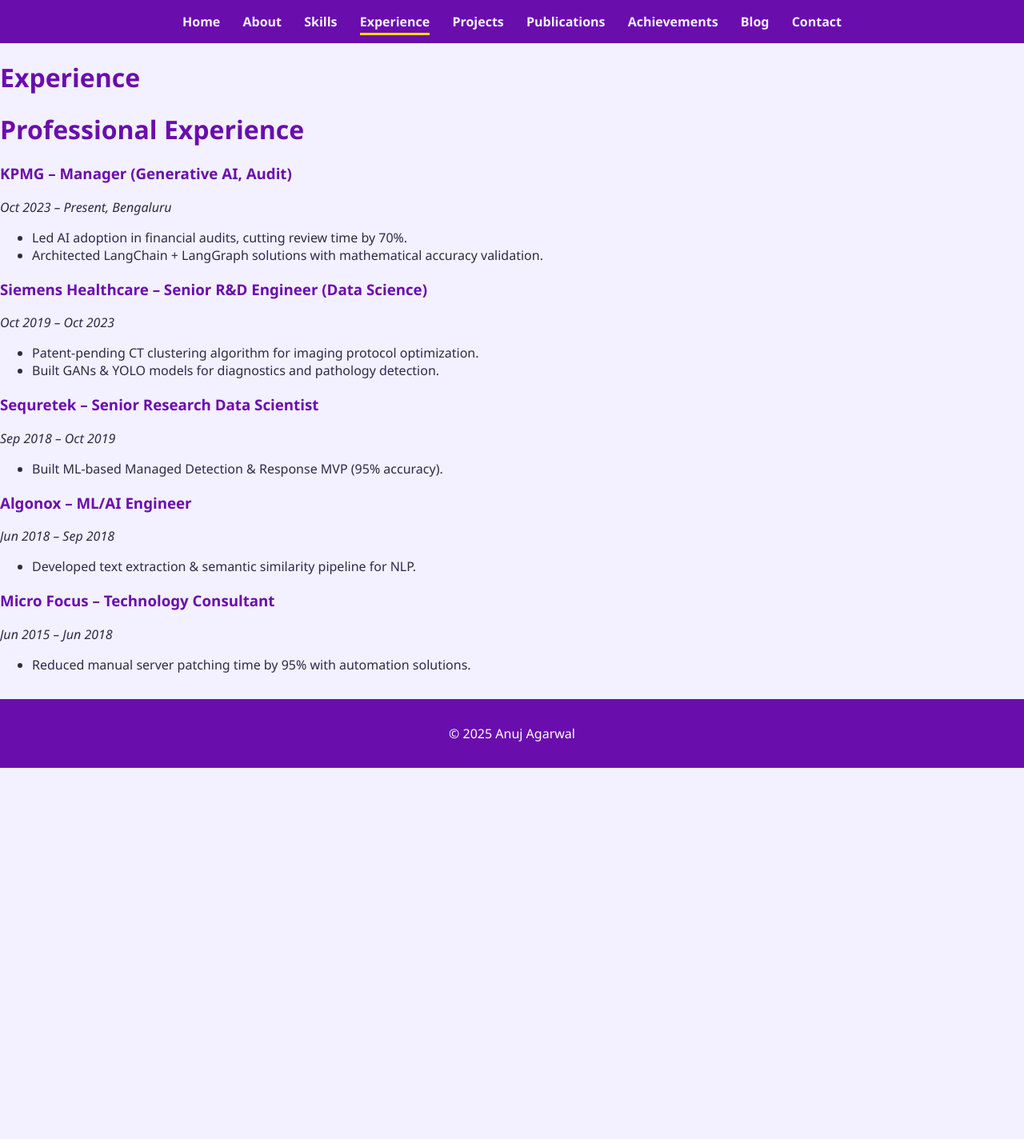
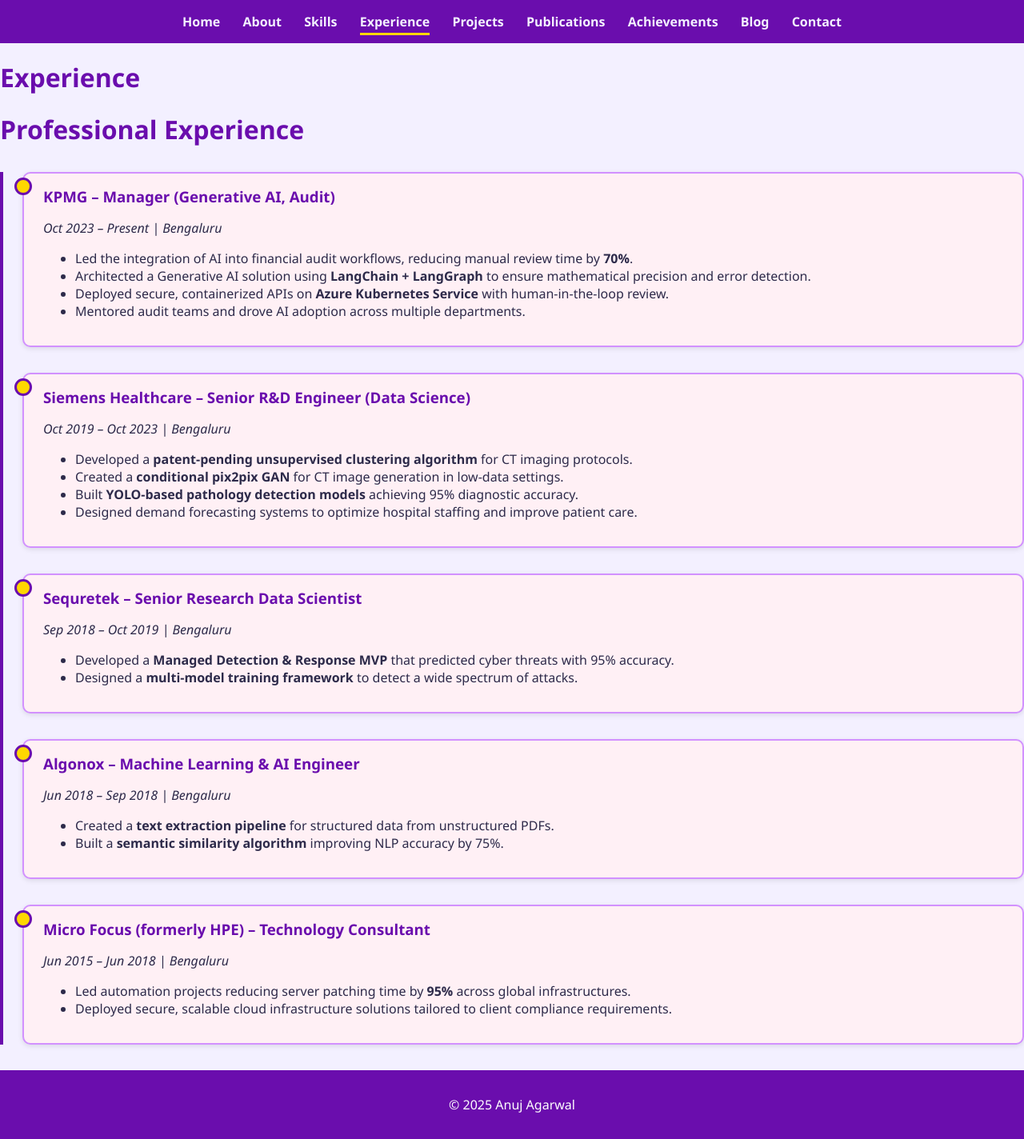
Before and after one commit to anuj-agarwal/anuj-agarwal.github.io, a Jekyll site: the page built from experience.md, in a window 1280 px wide. Shown: the whole page at 80% size. Built offline with Jekyll 4.4.1, drawn with Linux system fonts in a browser that asks for light colours; before the commit the page ends 960 px from its top, so only the background shows below that.

Commit message:
Update experience.md

```diff
--- a/experience.md
+++ b/experience.md
@@ -5,24 +5,55 @@
 ---
 # Professional Experience
 
-### **KPMG – Manager (Generative AI, Audit)**
-*Oct 2023 – Present, Bengaluru*
-- Led AI adoption in financial audits, cutting review time by 70%.
-- Architected LangChain + LangGraph solutions with mathematical accuracy validation.
+<div class="timeline">
 
-### **Siemens Healthcare – Senior R&D Engineer (Data Science)**
-*Oct 2019 – Oct 2023*
-- Patent-pending CT clustering algorithm for imaging protocol optimization.
-- Built GANs & YOLO models for diagnostics and pathology detection.
+  <div class="timeline-entry box">
+    <h3>KPMG – Manager (Generative AI, Audit)</h3>
+    <p><em>Oct 2023 – Present | Bengaluru</em></p>
+    <ul>
+      <li>Led the integration of AI into financial audit workflows, reducing manual review time by <strong>70%</strong>.</li>
+      <li>Architected a Generative AI solution using <strong>LangChain + LangGraph</strong> to ensure mathematical precision and error detection.</li>
+      <li>Deployed secure, containerized APIs on <strong>Azure Kubernetes Service</strong> with human-in-the-loop review.</li>
+      <li>Mentored audit teams and drove AI adoption across multiple departments.</li>
+    </ul>
+  </div>
 
-### **Sequretek – Senior Research Data Scientist**
-*Sep 2018 – Oct 2019*
-- Built ML-based Managed Detection & Response MVP (95% accuracy).
+  <div class="timeline-entry box">
+    <h3>Siemens Healthcare – Senior R&D Engineer (Data Science)</h3>
+    <p><em>Oct 2019 – Oct 2023 | Bengaluru</em></p>
+    <ul>
+      <li>Developed a <strong>patent-pending unsupervised clustering algorithm</strong> for CT imaging protocols.</li>
+      <li>Created a <strong>conditional pix2pix GAN</strong> for CT image generation in low-data settings.</li>
+      <li>Built <strong>YOLO-based pathology detection models</strong> achieving 95% diagnostic accuracy.</li>
+      <li>Designed demand forecasting systems to optimize hospital staffing and improve patient care.</li>
+    </ul>
+  </div>
 
-### **Algonox – ML/AI Engineer**
-*Jun 2018 – Sep 2018*
-- Developed text extraction & semantic similarity pipeline for NLP.
+  <div class="timeline-entry box">
+    <h3>Sequretek – Senior Research Data Scientist</h3>
+    <p><em>Sep 2018 – Oct 2019 | Bengaluru</em></p>
+    <ul>
+      <li>Developed a <strong>Managed Detection & Response MVP</strong> that predicted cyber threats with 95% accuracy.</li>
+      <li>Designed a <strong>multi-model training framework</strong> to detect a wide spectrum of attacks.</li>
+    </ul>
+  </div>
 
-### **Micro Focus – Technology Consultant**
-*Jun 2015 – Jun 2018*
-- Reduced manual server patching time by 95% with automation solutions.
+  <div class="timeline-entry box">
+    <h3>Algonox – Machine Learning & AI Engineer</h3>
+    <p><em>Jun 2018 – Sep 2018 | Bengaluru</em></p>
+    <ul>
+      <li>Created a <strong>text extraction pipeline</strong> for structured data from unstructured PDFs.</li>
+      <li>Built a <strong>semantic similarity algorithm</strong> improving NLP accuracy by 75%.</li>
+    </ul>
+  </div>
+
+  <div class="timeline-entry box">
+    <h3>Micro Focus (formerly HPE) – Technology Consultant</h3>
+    <p><em>Jun 2015 – Jun 2018 | Bengaluru</em></p>
+    <ul>
+      <li>Led automation projects reducing server patching time by <strong>95%</strong> across global infrastructures.</li>
+      <li>Deployed secure, scalable cloud infrastructure solutions tailored to client compliance requirements.</li>
+    </ul>
+  </div>
+
+</div>
```
